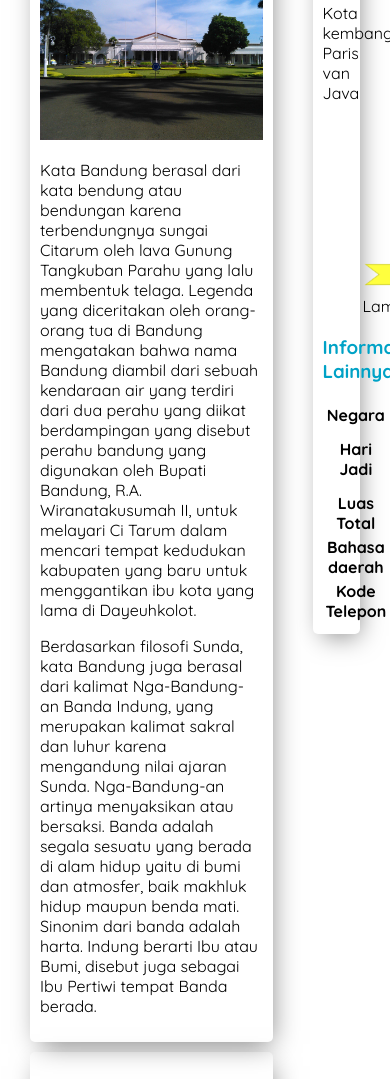
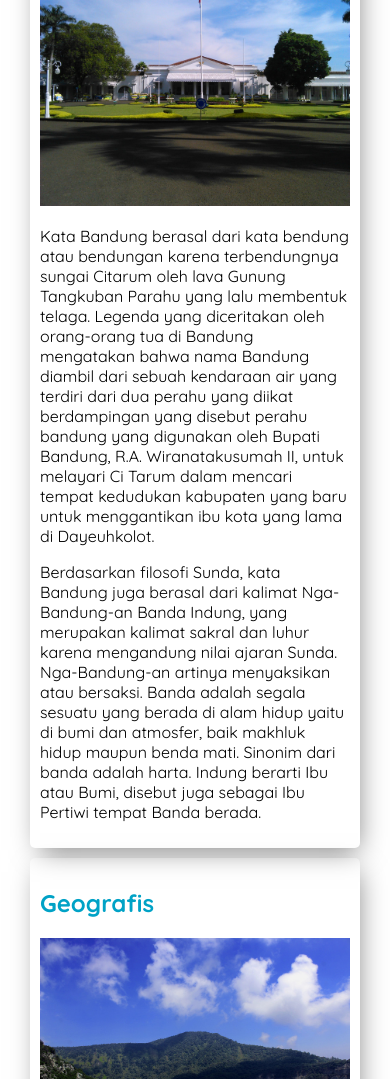
Before and after one commit to rizlmaulanaa/WebDasar, a plain HTML site: page Index.html in a window 390 px wide. Shown: the part 545-1624 px from the top of the page. Drawn offline with Linux system fonts and the light colour scheme.

Commit message:
Menambah styling pada CSS untuk @meta viewport

```diff
--- a/Index.html
+++ b/Index.html
@@ -3,7 +3,7 @@
   <head>
     <meta charset="utf-8" />
     <!-- Meta untuk viewport mobile-->
-    <meta name="viewport" content="width=devices-width, initial-scale=1">
+    <meta name="viewport" content="width=devices-width, initial-scale=1.0">
     <title>Halaman Profil Bandung</title>
 
     <!-- CSS disini-->
--- a/assets/styles/style.css
+++ b/assets/styles/style.css
@@ -100,3 +100,12 @@ aside{
 *{
   box-sizing: border-box;
 }
+/**/
+/*@media screen, agar tampilan responsive terhadap ukuran layar,
+dibawanya bisa diisi elemen mana yang akan dibuat responsive*/
+@media screen and (max-width: 1000px){
+  #content, aside{
+    width: 100%;
+    padding: 0;
+  }
+}
```
